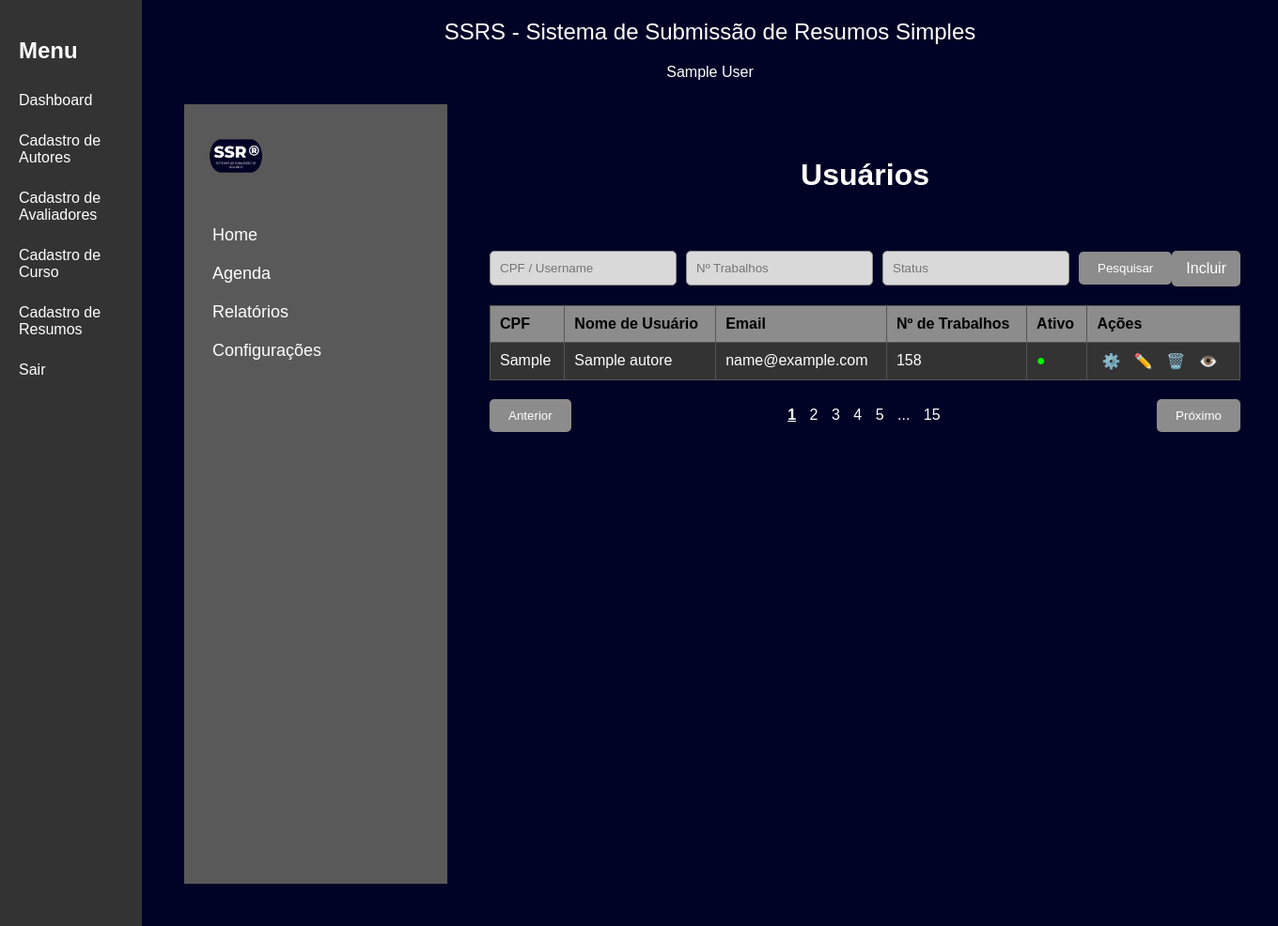
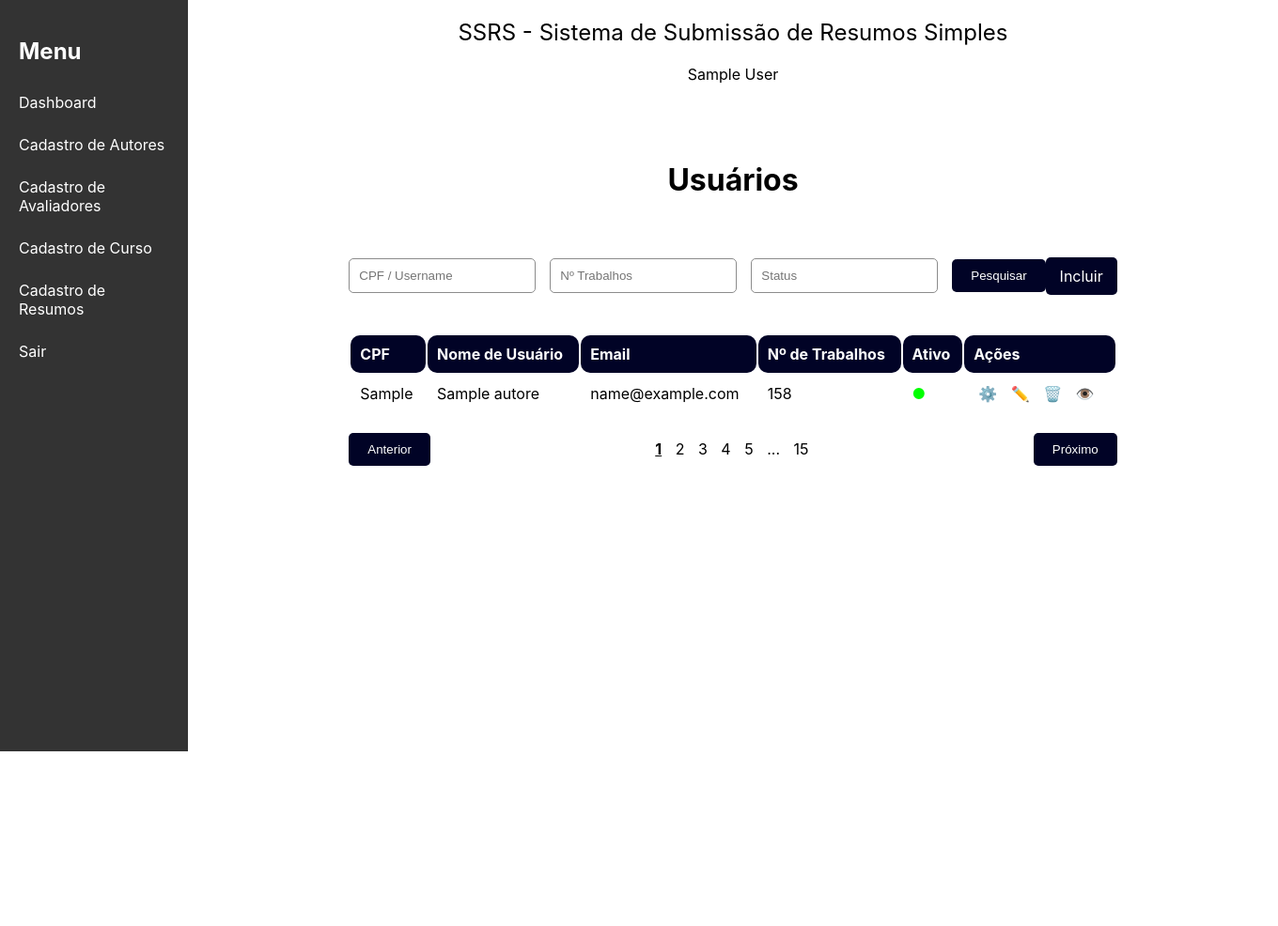
Before and after one commit to Ronneesley/sistema_submissao_resumos_simples, a PHP site: page /organizador/cadastro_autor/listagem.php in a window 1360 px wide. Shown: the whole page at 94% size. After the commit the page ends 800 px from the top, so only its background shows below. Run offline with PHP 8.4, Linux system fonts and the light colour scheme; the visitor is signed in with stand-in values (Sample User, id 1); tables that the repository leaves empty hold one stand-in row (values such as "Sample post"); some web fonts are replaced.

Commit message:
CSS das litagens atualizado

```diff
--- a/src/css/listagem_autor.css
+++ b/src/css/listagem_autor.css
@@ -1,41 +1,22 @@
+@font-face {
+    font-family: inter;
+    src: url(../fontes/Inter_18pt-Bold.ttf);
+}
+
 body {
-    font-family: Arial, sans-serif;
-    background-color: #010326;
-    color: #fff;
+    font-family: inter;
+    background-color: #fff;
+    color: #000;
     margin: 0;
     padding: 0;
 }
 .inicio{
     display: flex;
 }
-.corpo{
-    background-color: #595959;
-    margin: 25px;
-    padding: 15px;
-    width: 250px;
-    height: 100vh;
-}
-.corpo img {
-    width: 80px;
-    margin-bottom: 20px;
-}
-.corpo nav a {
-    color: #fff;
-    text-decoration: none;
-    display: block;
-    padding: 10px 0;
-    font-size: 18px;
-    padding: 10px 15px;
-}
-.corpo a:hover{
-    background-color: #8c8c8c;
-    color: #000;
-    border-radius: 10px;
-}
 .user{
     flex-grow: 1;
     padding: 20px;
-    color: #fff;
+    color: #000;
 }
 .header {
     text-align: center;
@@ -47,7 +28,7 @@ body {
     text-align: center;
 }
 .filtro a{
-    background-color: #8c8c8c;
+    background-color: #010326;
     color: #fff;
     padding: 10px 15px;
     border-radius: 5px;
@@ -61,14 +42,14 @@ body {
 }
 .filtro input {
     padding: 10px;
-    margin-right: 10px;
+    margin-right: 15px;
     border: 1px solid #8c8c8c;
     border-radius: 5px;
-    background-color: #d9d9d9;
+    background-color: #fff;
     color: #000;
 }
 .filtro button {
-    background-color: #8c8c8c;
+    background-color: #010326;
     color: #fff;
     padding: 10px 20px;
     border: none;
@@ -76,26 +57,27 @@ body {
     cursor: pointer;
 }
 .result{
-    margin-top: 20px;
+    margin-top: 5%;
 }
 table {
     width: 100%;
-    border-collapse: collapse;
     margin-top: 10px;
-    background-color: #333;
-    color: #ccc;
 }
 table, th, td {
-    border: 1px solid #555;
+    border: 0px;
+    border-radius: 10px;
 }
-th, td {
+th, td{
     padding: 10px;
     text-align: left;
+    color: #000;
+}
+th {
+    background-color: #010326;
     color: #fff;
 }
-th {
-    background-color: #8c8c8c;
-    color: #000;
+.result tr:hover{
+    background-color: #d9d9d9;
 }
 .opcao button {
     background: none;
@@ -112,7 +94,7 @@ th {
     margin-top: 20px;
 }
 .pagina button {
-    background-color: #8c8c8c;
+    background-color: #010326;
     color: #fff;
     padding: 10px 20px;
     border: none;
--- a/src/organizador/cadastro_autor/listagem.php
+++ b/src/organizador/cadastro_autor/listagem.php
@@ -16,15 +16,6 @@ $resultado = $con->query("select * from autores order by nome");
 
 ?>
     <div class="inicio">
-        <aside class="corpo">
-            <img src="logo.png" alt="Logo SSR">
-            <nav>
-                <a href="#">Home</a>
-                <a href="#">Agenda</a>
-                <a href="#">Relatórios</a>
-                <a href="#">Configurações</a>
-            </nav>
-        </aside>
         <div class="user">
             <div class="header">
                 <h1>Usuários</h1>
--- a/src/organizador/cadastro_curso/listagem.php
+++ b/src/organizador/cadastro_curso/listagem.php
@@ -18,7 +18,6 @@ $resultado = $con->query("select * from cursos order by nome");
 <table class="listagem">
     <thead>
         <tr>
-            <th>ID</th>
             <th>Nome</th>
             <th>Opções</th>
         </tr>
@@ -29,7 +28,6 @@ $resultado = $con->query("select * from cursos order by nome");
             while ($linha = $resultado->fetch_object()){
         ?>
                 <tr>
-                    <td><?=$linha->id?></td>
                     <td><?=$linha->nome?></td>
                     <td>
                         <a href="excluir.php?id=<?=$linha->id?>">
--- a/src/organizador/cadastro_resumo/listagem.php
+++ b/src/organizador/cadastro_resumo/listagem.php
@@ -24,12 +24,12 @@ $resultado = $con->query($query);
 
 ?>
     <div class="inicio">
-        <div class="header">
+        <div class="principal">
             <h1>Listagem de Resumos Enviados</h1>
             <button class="login-button">Log In</button>
         </div>
 
-        <div class="filters">
+        <div class="filtrar">
             <input type="text" placeholder="Buscar por título">
             <input type="text" placeholder="Buscar por autor">
             <input type="text" placeholder="Buscar por avaliador">
@@ -42,7 +42,7 @@ $resultado = $con->query($query);
             </select>
             <button>Buscar</button>
         </div>
-        <div class="results">
+        <div class="result">
             <h2>Resultado da Lista de Resumos a serem avaliados ou já avaliados</h2>
             <table>
                 <tr>
```
Also changed, not shown: src/css/listagem_curso.css (+4 -4 lines), src/css/listagem_resumo.css (+14 -12 lines).
